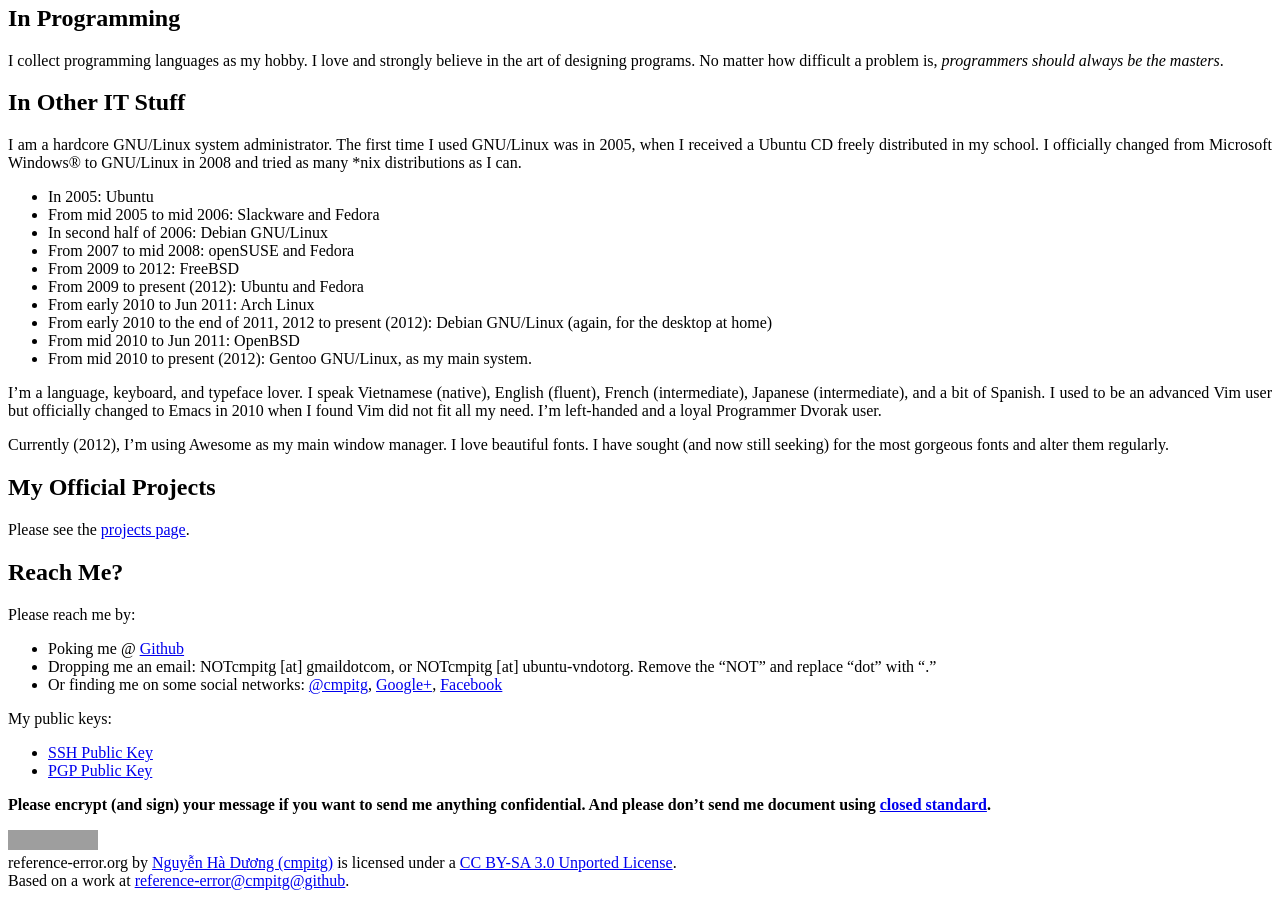
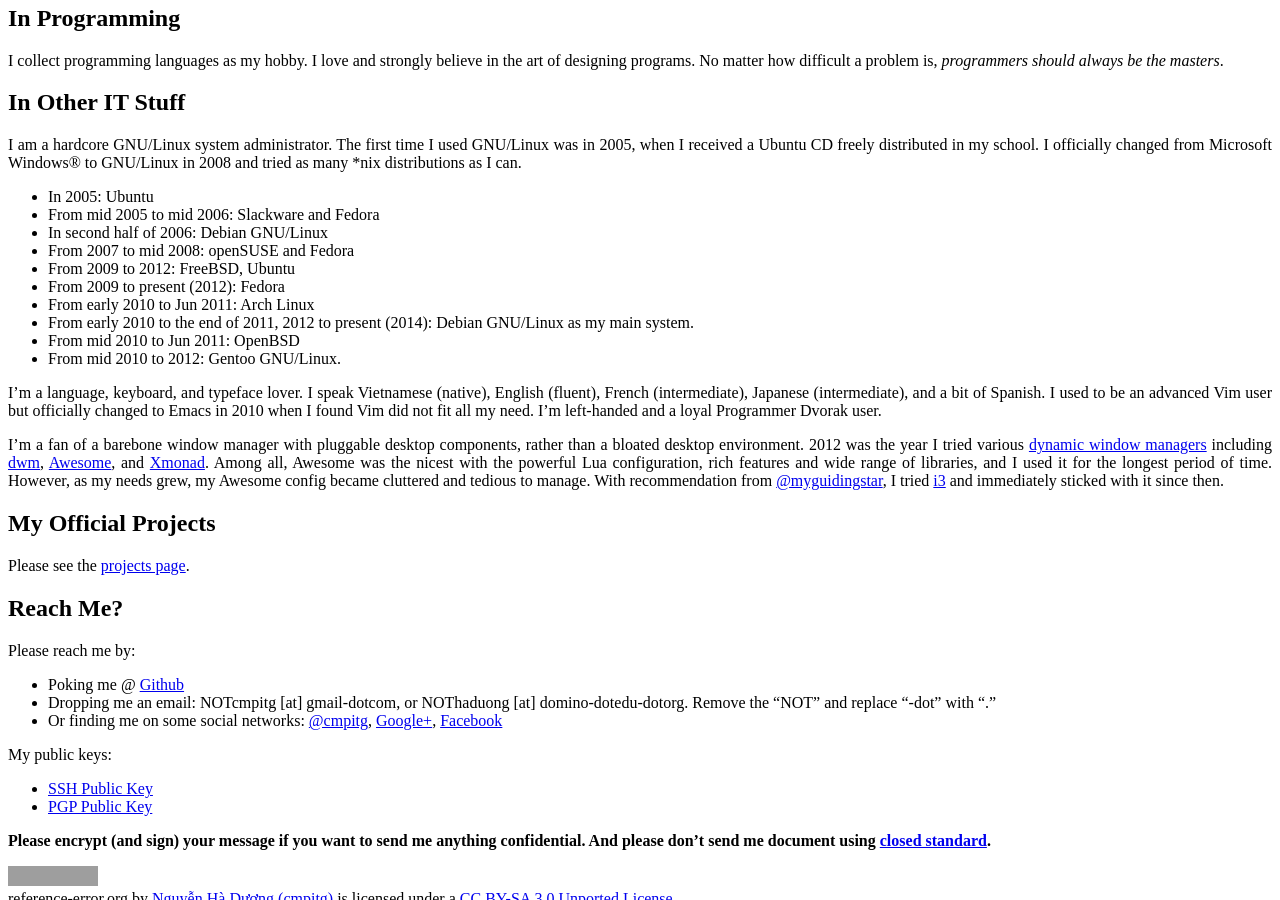
Before and after one commit to cmpitg/cmpitg.github.com, a Jekyll site: the page built from top_about.md, in a window 1280 px wide and 900 px high, scrolled down 582 px. Built offline with Jekyll 4.4.1, drawn with Linux system fonts in a browser that asks for light colours; Markdown is read by kramdown in place of the engine named in the settings; some of the changed text lies outside the part shown; grey boxes are pictures that could not be loaded.

Commit message:
Update about page

```diff
--- a/top_about.md
+++ b/top_about.md
@@ -9,17 +9,30 @@
 {% include JB/setup %}
 
 
-My name is *Nguyễn Hà Dương*, also known as Duong “Yang” Nguyen in English, グエンヤン in Japanese, and simply *cmpitg*. Please call me "Yang" if you don't want to pronounce the word :-). I'm a [FOSS](http://en.wikipedia.org/wiki/Free_and_Open_Source_Software) activist in Vietnam, where I do software development, promote the sharing culture and provide support for both users and contributors. I'm a greedy person with a wide range of interest in FOSS projects: Mozilla (as a [Mozilla Rep](https://wiki.mozilla.org/User:Cmpitg)), Fedora (also as [Fedora Ambassador](https://fedoraproject.org/wiki/User:Cmpitg)), Node.js, SpiderMonkey, ...
+My name is *Nguyễn Hà Dương*, also known as Duong “Yang” Nguyen in English, グ
+エンヤン in Japanese, and simply *cmpitg*. Please call me "Yang" if you don't
+want to pronounce the word :-). I'm a
+[FOSS](http://en.wikipedia.org/wiki/Free_and_Open_Source_Software) activist in
+Vietnam, where I do software development, promote the sharing culture and
+provide support for both users and contributors. I'm a greedy person with a
+wide range of interest in FOSS projects: Mozilla (as a
+[Mozilla Rep](https://wiki.mozilla.org/User:Cmpitg)), Fedora (also as
+[Fedora Ambassador](https://fedoraproject.org/wiki/User:Cmpitg)), Node.js,
+SpiderMonkey, ...
 
-Besides being a member of some FOSS communities (which of course you don't want me to miss HanoiLUG), I and a bunch of FOSS guys have founded [Hanoi Community Space](http://khonggiancongdong.org) - a FOSS working group and community model to promote the **philosophy and culture** of Free and Open Source Software, as well as to **bring value** to anyone who is a part of the ecosystem - in in March 2012. [Join us](https://groups.google.com/group/khonggian-congdong) if you are interested!
+Besides being a member of some FOSS communities (which of course you don't
+want me to miss HanoiLUG), I and a bunch of FOSS guys have founded
+[Hanoi Community Space](http://khonggiancongdong.org) - a FOSS working group
+and community model to promote the **philosophy and culture** of Free and Open
+Source Software, as well as to **bring value** to anyone who is a part of the
+ecosystem - in in
+March 2012. [Join us](https://groups.google.com/group/khonggian-congdong) if
+you are interested!
 
-To make my life more thrilled, I have developed [RSI](http://en.wikipedia.org/wiki/Repetitive_strain_injury) since July 2012. My life as a computer addict has never been more annoying. Oh well, it's a hack after all.
-
-<!--
-
-My name is *Nguyễn Hà Dương*, also known as Duong “Yang” Nguyen in English, グエンヤン in Japanese, and simply *cmpitg*. I have been working as a freelancer since 2006. I also worked for several companies in the past (all of them were not open source) and now happily reside in [iWay](http://iwayvietnam.com). I am a member of HanoiLUG (Hanoi Linux User Group), Ubuntu-VN, OLPC Vietnam. My main contributor lies in Mozilla and Fedora projects. I have been a [Fedora Ambassador](https://fedoraproject.org/wiki/User:Cmpitg) and [Mozilla Rep](https://wiki.mozilla.org/User:Cmpitg) since 2012.
-
--->
+To make my life more thrilled, I have developed
+[RSI](http://en.wikipedia.org/wiki/Repetitive_strain_injury) since
+July 2012. My life as a computer addict has never been more annoying. Oh well,
+it's a hack after all.
 
 ## My Geek Code
 
@@ -34,57 +47,47 @@
 
 ## In Programming
 
-I collect programming languages as my hobby. I love and strongly believe in the art of designing programs. No matter how difficult a problem is, *programmers should always be the masters*.
+I collect programming languages as my hobby. I love and strongly believe in
+the art of designing programs. No matter how difficult a problem is,
+*programmers should always be the masters*.
 
 ## In Other IT Stuff
 
-I am a hardcore GNU/Linux system administrator. The first time I used GNU/Linux was in 2005, when I received a Ubuntu CD freely distributed in my school. I officially changed from Microsoft Windows® to GNU/Linux in 2008 and tried as many \*nix distributions as I can.
+I am a hardcore GNU/Linux system administrator. The first time I used
+GNU/Linux was in 2005, when I received a Ubuntu CD freely distributed in my
+school. I officially changed from Microsoft Windows® to GNU/Linux in 2008 and
+tried as many \*nix distributions as I can.
 
 - In 2005: Ubuntu
 - From mid 2005 to mid 2006: Slackware and Fedora
 - In second half of 2006: Debian GNU/Linux
 - From 2007 to mid 2008: openSUSE and Fedora
-- From 2009 to 2012: FreeBSD
-- From 2009 to present (2012): Ubuntu and Fedora
+- From 2009 to 2012: FreeBSD, Ubuntu
+- From 2009 to present (2012): Fedora
 - From early 2010 to Jun 2011: Arch Linux
-- From early 2010 to the end of 2011, 2012 to present (2012): Debian GNU/Linux (again, for the desktop at home)
+- From early 2010 to the end of 2011, 2012 to present (2014): Debian GNU/Linux
+  as my main system.
 - From mid 2010 to Jun 2011: OpenBSD
-- From mid 2010 to present (2012): Gentoo GNU/Linux, as my main system.
+- From mid 2010 to 2012: Gentoo GNU/Linux.
 
-I’m a language, keyboard, and typeface lover. I speak Vietnamese (native), English (fluent), French (intermediate), Japanese (intermediate), and a bit of Spanish. I used to be an advanced Vim user but officially changed to Emacs in 2010 when I found Vim did not fit all my need. I’m left-handed and a loyal Programmer Dvorak user.
+I’m a language, keyboard, and typeface lover. I speak Vietnamese (native),
+English (fluent), French (intermediate), Japanese (intermediate), and a bit of
+Spanish. I used to be an advanced Vim user but officially changed to Emacs in
+2010 when I found Vim did not fit all my need. I’m left-handed and a loyal
+Programmer Dvorak user.
 
-Currently (2012), I’m using Awesome as my main window manager. I love beautiful fonts. I have sought (and now still seeking) for the most gorgeous fonts and alter them regularly.
-
-<!--
-
-Recommended Programming Languages
-
-    Wildly encouraged: Clojure, Haskell, Ruby, Go-lang, Shen (immature). Suitable for virtually everything, from general-purpose tasks to domain-specific tasks.
-    Strongly encouraged:
-        For scripting: newLISP, Python, Shen.
-        General-purpose: Smalltalk, Qi, Ruby, Python, Shen.
-        For concurrent programming: Erlang, Scala, Clojure, newLISP.
-        Lightweight and fast: newLISP, Lua.
-        For Embedded systems: Lua.
-        Network-related: JavaScript, Clojure, Scala, newLISP.
-        Good asbtraction: JavaScript, Scala, Lua, Qi, Shen, Prolog.
-    Encouraged: Scheme, Awk, Objective-C, Common Lisp.
-    Discouraged: PHP, Visual Basic.
-    Strongly discouraged:
-        Verbose, noisy, dangerous, encouraging bad programming practices: C++, Java, Perl, SQL.
-        Slow: Java, Perl, SQL.
-        Confusing and stupidly designed: Java, Perl, C++, Common Lisp.
-    Exceptions (both encouraged and discouraged): C, Assembly, Common Lisp.
-    Notes:
-        The worst features of newLISP, in my opinion, are the overuse of global symbols (namedly context, passed by reference), and lack of hashtable-like local data structure. I have written a quick-and-dirty dictionary/map/hashtable implementation for personal use at github.
-        Racket is very noisy, especially when writing large programs.
-        Python does not force programmers to do things conventionally. Its standardization process is inconsistent.
-        Smalltalk and Ruby are very clear, declarative, and have best programming practices in the world. However, they are relatively slow compared to other general-purpose languages.
-        Smalltalk’s documentation is very poor and not well-maintained, except for some basic books. (Check out Pharo by example)
-        Been in documentation hell? Try Racket, Haskell, newLISP, Python!
-        The ANSI Common Lisp standard is huge, overcomplicated, noisy, unconventional, inconsistent and really confusing. Common Lisp makes programmers slaves! However, it features many of the best programming paradigms, see Paul Graham’s Revenge of the Nerds.
-
--->
+I'm a fan of a barebone window manager with pluggable desktop components,
+rather than a bloated desktop environment.  2012 was the year I tried various
+[dynamic window managers](http://en.wikipedia.org/wiki/Dynamic_window_manager)
+including [dwm](https://en.wikipedia.org/wiki/Dwm),
+[Awesome](http://en.wikipedia.org/wiki/Awesome_(window_manager)), and
+[Xmonad](https://en.wikipedia.org/wiki/Xmonad).  Among all, Awesome was the
+nicest with the powerful Lua configuration, rich features and wide range of
+libraries, and I used it for the longest period of time.  However, as my needs
+grew, my Awesome config became cluttered and tedious to manage.  With
+recommendation from [@myguidingstar](https://github.com/myguidingstar/), I
+tried [i3](http://en.wikipedia.org/wiki/i3_(window_manager)) and immediately
+sticked with it since then.
 
 ## My Official Projects
 
@@ -94,13 +97,19 @@
 
 Please reach me by:
 
-- Poking me @ [Github](https://www.github.com/CMPITG)
-- Dropping me an email: NOTcmpitg [at] gmaildotcom, or NOTcmpitg [at] ubuntu-vndotorg. Remove the "NOT" and replace "dot" with "."
-- Or finding me on some social networks: [@cmpitg](http://twitter.com/#!/cmpitg), [Google+](https://plus.google.com/#118060248339095886143/about), [Facebook](https://www.facebook.com/cmpitg)
+- Poking me @ [Github](https://www.github.com/cmpitg)
+- Dropping me an email: NOTcmpitg [at] gmail-dotcom, or NOThaduong [at]
+  domino-dotedu-dotorg. Remove the "NOT" and replace "-dot" with "."
+- Or finding me on some social networks:
+  [@cmpitg](http://twitter.com/#!/cmpitg),
+  [Google+](https://plus.google.com/#118060248339095886143/about),
+  [Facebook](https://www.facebook.com/cmpitg)
 
 My public keys:
 
 * [SSH Public Key](/ssh.public.key.txt)
 * [PGP Public Key](/public.key.txt)
 
-**Please encrypt (and sign) your message if you want to send me anything confidential.  And please don't send me document using [closed standard](http://www.gnu.org/philosophy/no-word-attachments.html).**
+**Please encrypt (and sign) your message if you want to send me anything
+confidential.  And please don't send me document using
+[closed standard](http://www.gnu.org/philosophy/no-word-attachments.html).**
```
